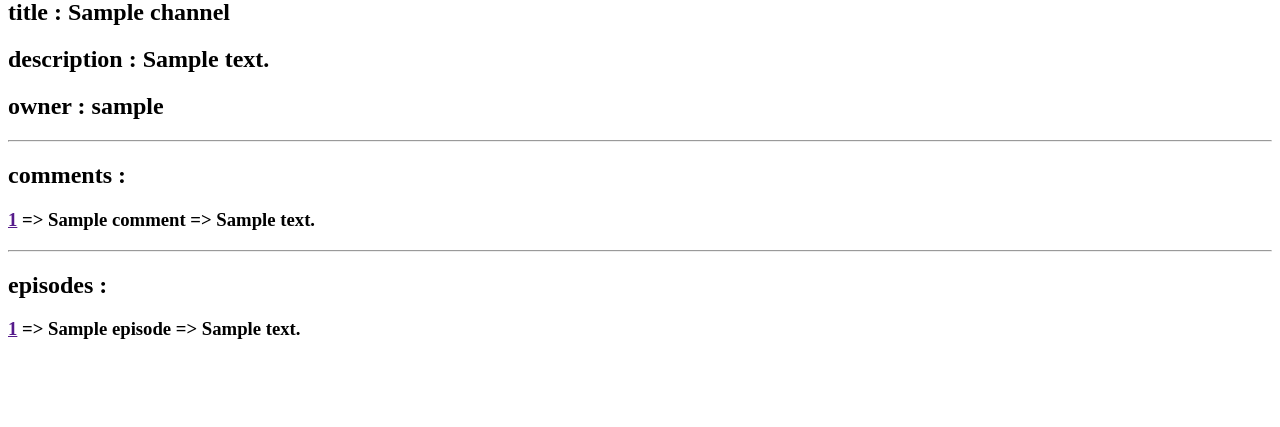
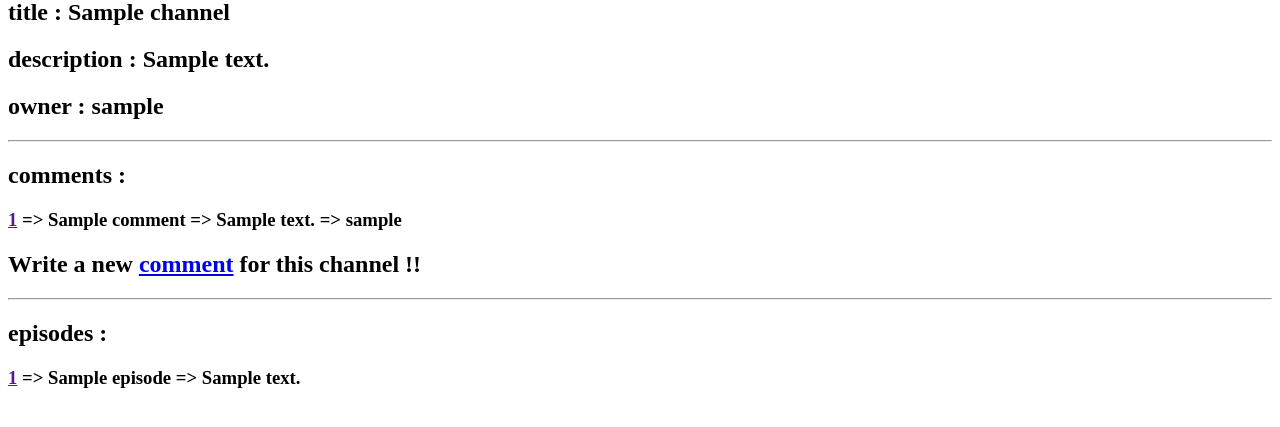
Before and after one commit to AmirShammas/castbox-v2, a Django app: page /channel/1/ in a window 1280 px wide. Shown: the part 261-688 px from the top of the page. Run offline with Django 4.2, Linux system fonts and the light colour scheme; a user stored in the database is signed in; tables that the repository leaves empty hold one stand-in row (values such as "Sample post").

Commit message:
Create a new comment from channel_detail page.

```diff
--- a/castbox_project/castbox/views.py
+++ b/castbox_project/castbox/views.py
@@ -65,14 +65,15 @@ class CommentCreateView(LoginRequiredMixin, CreateView):
 
         return super().form_valid(form)
 
+    def get_success_url(self):
+        channel_id = self.kwargs.get('channel_id')
+        return reverse('channel_detail', kwargs={'pk': channel_id})
+
 
 class ProfileDetailView(LoginRequiredMixin, DetailView):
     model = Profile
     template_name = 'profiles/profile.html'
     context_object_name = 'profile'
-
-    # def get_object(self, queryset=None):
-    #     return self.request.user.profile
 
     def get_object(self, queryset=None):
         user_id = self.kwargs.get('user_id')
--- a/castbox_project/templates/channels/channel_detail.html
+++ b/castbox_project/templates/channels/channel_detail.html
@@ -15,9 +15,10 @@
     <h2>comments :</h2>
     {% for comment in channel.comments.all %}
         <div>
-            <h3><a href="">{{ comment.id }}</a> => {{ comment.title }} => {{ comment.description }}</h3>
+            <h3><a href="">{{ comment.id }}</a> => {{ comment.title }} => {{ comment.description }} => {{ comment.author }}</h3>
         </div>
     {% endfor %}
+    <h2>Write a new <a href="{% url 'comment_new' channel.id %}">comment</a> for this channel !!</h2>
     <hr/>
     <h2>episodes :</h2>
     {% for episode in channel.episodes.all %}
--- a/castbox_project/templates/comments/comment_new.html
+++ b/castbox_project/templates/comments/comment_new.html
@@ -7,5 +7,5 @@
         {{ form.as_p }}
         <input type="submit" value="SAVE">
     </form>
-    <h4><a href="{% url 'channel_list' %}">CANCEL</a></h4>
+    <h4><a href="{%  url 'channel_list' %}">CANCEL</a></h4>
 {% endblock content %}
```
